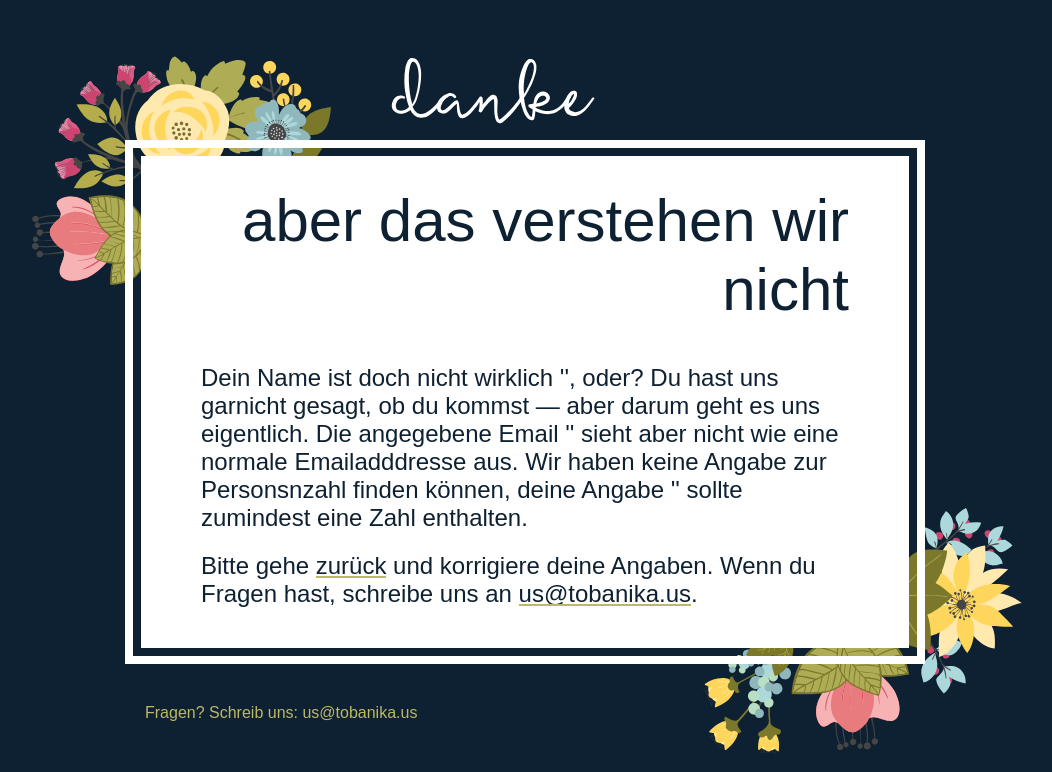
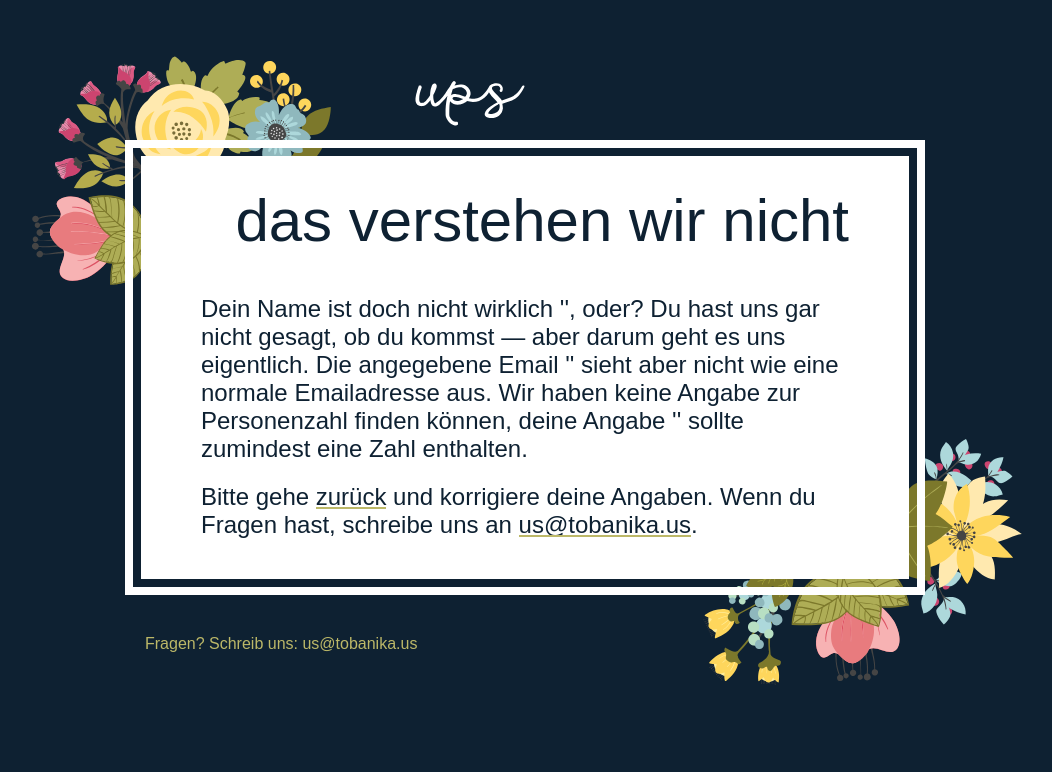
Before and after one commit to MrLoh/tobanika.us, a PHP site: the page made by survey/danke.php in a window 1280 px wide. Shown: the top 772 px of the page, without its empty margins (115-1167 px from the left). After the commit the page ends 685 px from the top, so only its background shows below. Run offline with PHP 8.4, Linux system fonts and the light colour scheme; some libraries are stand-ins or nearby versions.

Commit message:
corrected spelling mistakes on survey

```diff
--- a/survey/danke.php
+++ b/survey/danke.php
@@ -14,6 +14,11 @@ $count_valid = get('count_valid');
 $valid = get('valid');
 $saved = get('saved');
 $text = get('text');
+if ( $valid && $saved ){
+	$top_img = "danke";
+} else {
+	$top_img = "ups";
+}
 ?>
 
 <!DOCTYPE html>
@@ -21,7 +26,15 @@ $text = get('text');
 <head>
 	<meta charset="UTF-8">
 	<meta name="robots" content="noindex">
-	<title>Rückmeldung Hochzeit Tobias &amp; Anika</title>
+	<title>
+			<?php
+			if ( $valid && $saved ){
+				echo 'Danke für deine Rückmeldung';
+			} else {
+				echo 'Leider ist etwas schief gegangen';
+			}
+			?>
+		</title>
 
 	<meta name="viewport" content="width=device-width, initial-scale=1">
 	<link rel="stylesheet" href="assets/css/survey.min.css">
@@ -35,13 +48,13 @@ $text = get('text');
 		<div class="frame">
 			<div class="container">
 				<h1>
-					<img class="top" src="assets/svg/danke.svg" alt="danke" />
+					<img class="top" src="assets/svg/<?php echo $top_img ?>.svg" alt="<?php echo $top_img ?>" />
 					<div class="bottom">
 						<?php
 						if ( !$valid ){
-							echo 'aber das verstehen wir nicht';
+							echo 'das verstehen wir nicht';
 						} elseif ( !$saved ){
-							echo 'aber das ist schief gegangen';
+							echo 'das ist schief gegangen';
 						} else {
 							echo 'für deine Angaben';
 						}
@@ -54,14 +67,14 @@ $text = get('text');
 						echo "Dein Name ist doch nicht wirklich '$name', oder? ";
 					}
 					if ( !$coming_valid ){
-						echo 'Du hast uns garnicht gesagt, ob du kommst — aber darum geht es uns eigentlich. ';
+						echo 'Du hast uns gar nicht gesagt, ob du kommst — aber darum geht es uns eigentlich. ';
 					}
 					if ( $coming != "no" ){
 						if ( !$email_valid ){
-							echo "Die angegebene Email '$email' sieht aber nicht wie eine normale Emailadddresse aus. ";
+							echo "Die angegebene Email '$email' sieht aber nicht wie eine normale Emailadresse aus. ";
 						}
 						if ( !$count_valid ){
-							echo "Wir haben keine Angabe zur Personsnzahl finden können, deine Angabe '$count' sollte zumindest eine Zahl enthalten. ";
+							echo "Wir haben keine Angabe zur Personenzahl finden können, deine Angabe '$count' sollte zumindest eine Zahl enthalten. ";
 						}
 					}
 					if ( !$valid ){
--- a/survey/index.php
+++ b/survey/index.php
@@ -24,7 +24,7 @@
 					Es scheint, du hast eine Einladung zu unserer Hochzeit bekommen. Bitte hilf uns mit dem Ausfüllen dieses Formulars bei der Planung.
 				</p>
 				<p>
-					Wenn du noch Inspiration für deinen USA Urlaub suchst, <a href="http://urlaub.für.tobanika.us">klicke hier</a>. Wir haben ein Paar Ideen für dich zusammen gestellt.
+					Wenn du noch Inspiration für deinen USA Urlaub suchst, <a href="http://urlaub.für.tobanika.us">klicke hier</a>. Wir haben ein paar Ideen für dich zusammen gestellt.
 				</p>
 				<hr>
 				<form action="handler.php" method="post" id="survey">
```
Also changed, not shown: survey/handler.php (+8 -8 lines), assets/svg/ups.svg (added), 1 other file.
